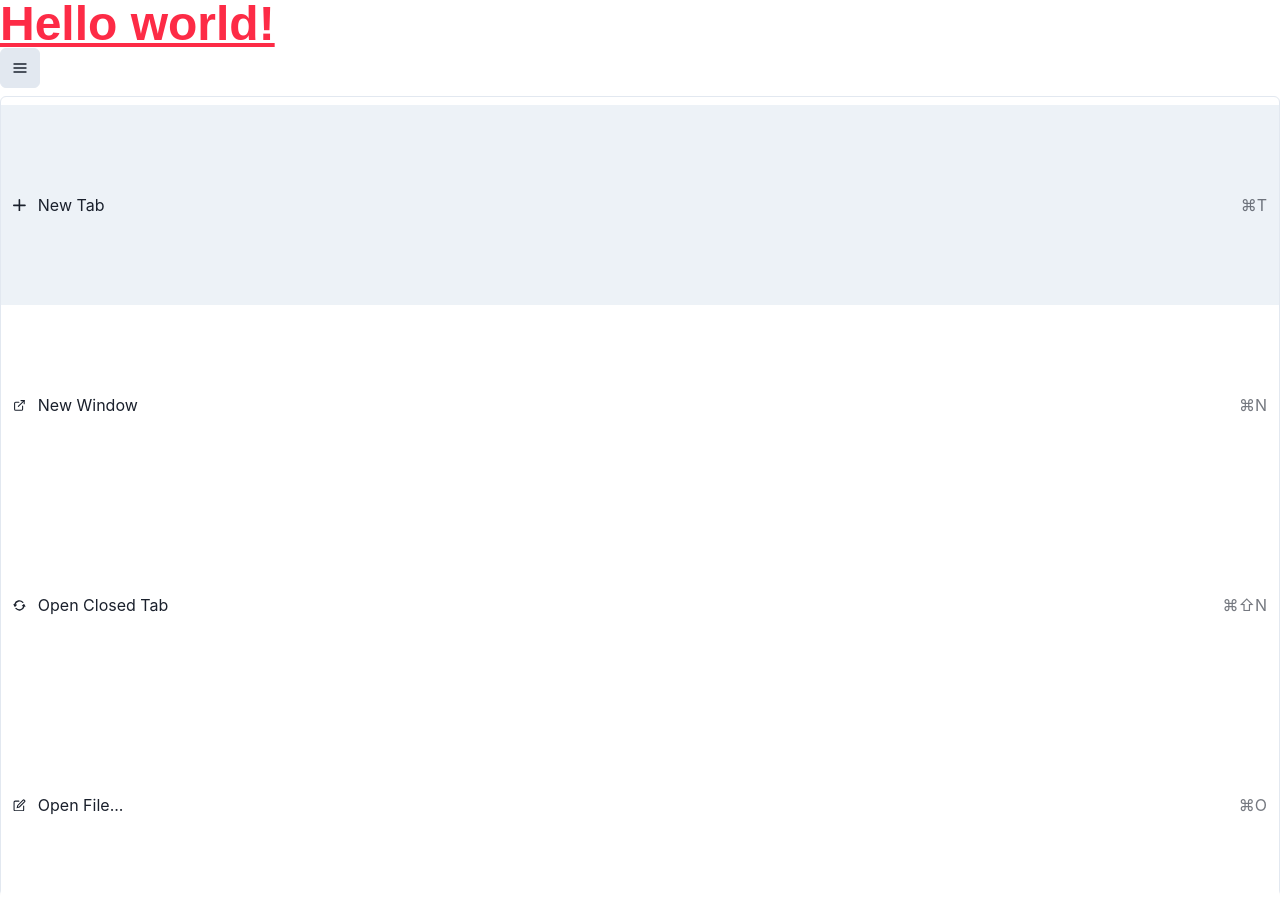
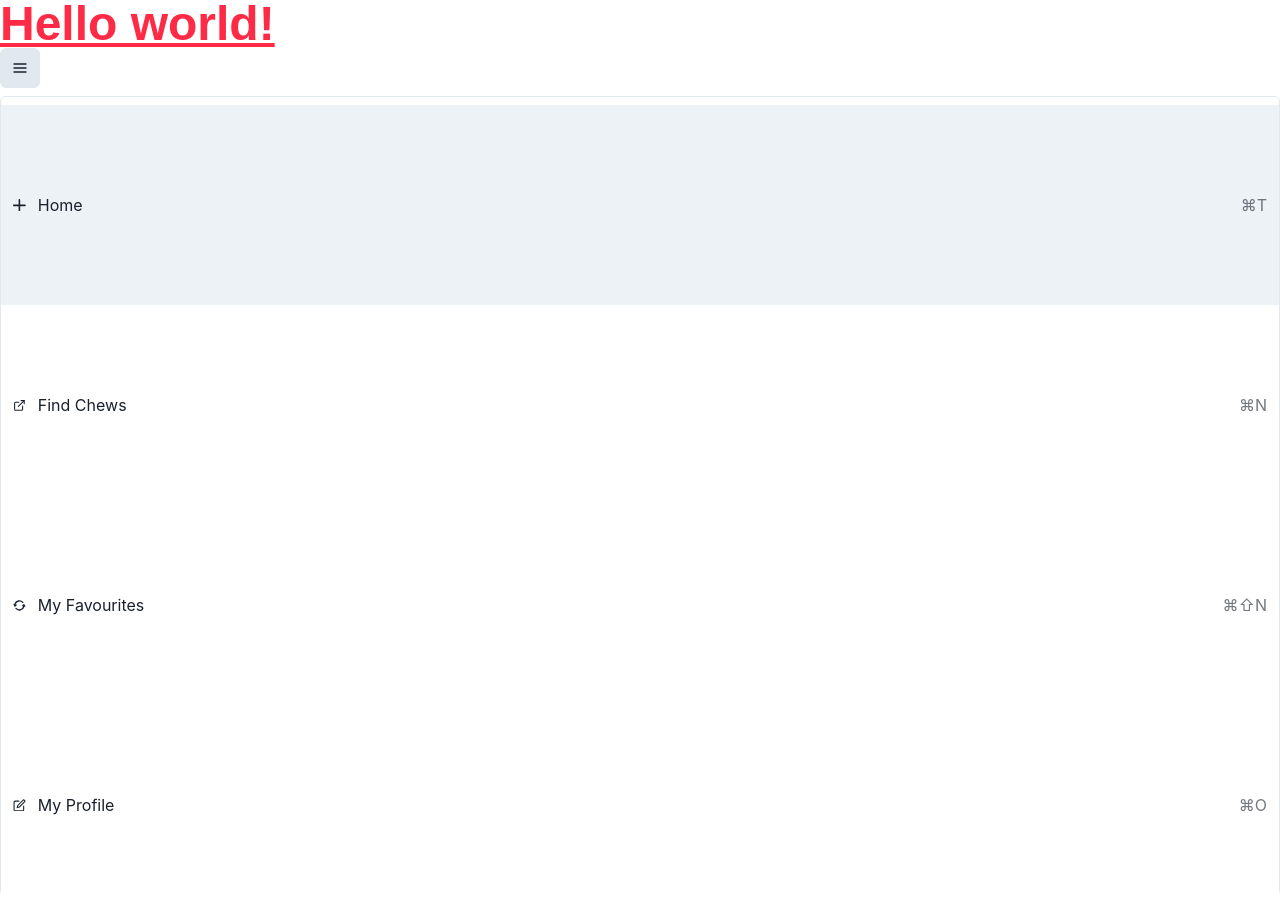
Before and after one commit to simonpartridge86/Chews-App-Frontend, a Next.js app: page / in a window 1280 px wide. Both pictures are taken after a click on the button "Options". Built offline with nearby package versions, Linux system fonts and the light colour scheme; a web font is replaced by a local one.

Commit message:
renamed menu items

```diff
--- a/components/Hamburger/HamburgerButton.js
+++ b/components/Hamburger/HamburgerButton.js
@@ -20,16 +20,16 @@ export default function Hamburger() {
   />
   <MenuList w="100vw" h='100vh'>
     <MenuItem minH='25vh' icon={<AddIcon />} command='⌘T'>
-      New Tab
+      Home
     </MenuItem>
     <MenuItem minH='25vh' icon={<ExternalLinkIcon />} command='⌘N'>
-      New Window
+      Find Chews
     </MenuItem>
     <MenuItem minH='25vh' icon={<RepeatIcon />} command='⌘⇧N'>
-      Open Closed Tab
+      My Favourites
     </MenuItem>
     <MenuItem minH='25vh' icon={<EditIcon />} command='⌘O'>
-      Open File...
+      My Profile
     </MenuItem>
   </MenuList>
 </Menu>
```
